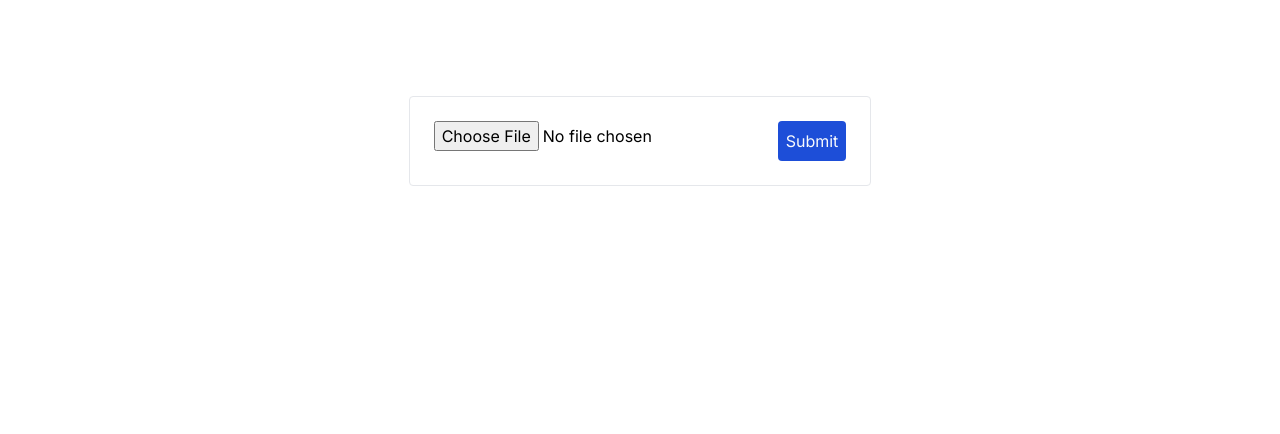
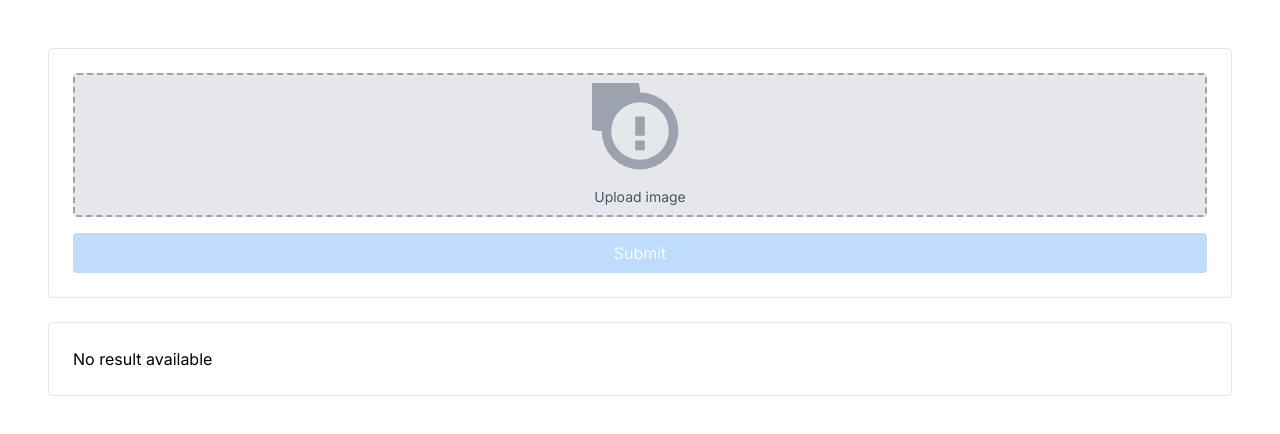
Before and after one commit to ashsajal1/nextjs-image-classification, a Next.js app: page / in a window 1280 px wide. Shown: the top 434 px of the page. Built offline with nearby package versions, Linux system fonts and the light colour scheme.

Commit message:
Show preview of image and added loading & error state

```diff
--- a/src/app/api/route.ts
+++ b/src/app/api/route.ts
@@ -4,7 +4,7 @@ export async function POST(req: NextRequest) {
   async function query(image: File) {
     const response = await fetch(process.env.HUGGING_FACE_MODEL as string, {
       headers: {
-        'Authorization': process.env.HUGGING_FACE_KEY as string,
+        Authorization: process.env.HUGGING_FACE_KEY as string,
       },
       method: "POST",
       body: image,
@@ -21,28 +21,31 @@ export async function POST(req: NextRequest) {
     // console.log(image?.name);
 
     if (!image) {
-      console.log("no image found")
+      console.log("no image found");
       return NextResponse.json(
-        { error: "Image is required." },
+        {
+          ok: false,
+          error: "Image is required.",
+        },
         { status: 400 }
       );
     }
 
     const result = await query(image as File);
 
-    console.log(result)
+    // console.log(result);
 
     return NextResponse.json({
       ok: true,
       result,
     });
-
   } catch (error) {
-    console.log("first")
+    console.log("first");
     return NextResponse.json(
       {
+        ok: false,
         error,
-        message:"Error occured"
+        // message: "Error occured",
       },
       { status: 400 }
     );
--- a/src/app/page.tsx
+++ b/src/app/page.tsx
@@ -3,6 +3,9 @@ import { useState } from "react";
 
 export default function Home() {
   const [selectedFile, setSelectedFile] = useState<File | null>(null);
+  const [result, setResult] = useState<any>(null);
+  const [loading, setLoading] = useState<boolean>(false);
+  const [error, setError] = useState<any>(null);
 
   const handleFileChange = (event: React.ChangeEvent<HTMLInputElement>) => {
     const file = event.target.files && event.target.files[0];
@@ -11,9 +14,10 @@ export default function Home() {
 
   const handleSubmit = async (event: React.FormEvent) => {
     event.preventDefault();
+    setLoading(true)
 
     if (selectedFile) {
-      console.log(selectedFile);
+      // console.log(selectedFile);
 
       try {
         const formData = new FormData();
@@ -25,24 +29,87 @@ export default function Home() {
         });
 
         if (response.ok) {
-          console.log("Photo uploaded successfully");
+          const data = await response.json();
+          setLoading(false)
+          setResult(data.result)
+          // console.log(data.result)
+          // console.log("Photo uploaded successfully");
         } else {
-          console.log("Failed to upload photo");
+          // console.log("Failed to upload photo");
+          setError("Failed to upload photo")
         }
       } catch (error) {
-        console.log("An error occurred:", error);
+        // console.log("An error occurred:", error);
+        setError("An error occurred.")
       }
     }
   };
 
   return (
-    <main className="flex min-h-screen flex-col items-center justify-between p-24">
-      <form action="" className="flex border p-6 rounded">
-        <input onChange={handleFileChange} type="file" placeholder="Upload jpg file" />
-        <button onClick={handleSubmit} className="rounded p-2 bg-blue-700 text-slate-50" type="submit">
+    <main className="flex flex-col items-center justify-between p-4 md:p-12 gap-6">
+      <form className="flex flex-col border p-6 rounded w-full">
+        <label className="relative flex flex-col items-center justify-center bg-gray-200 border-dashed border-2 border-gray-400 rounded p-2 cursor-pointer">
+          <input
+            onChange={handleFileChange}
+            type="file"
+            className="hidden"
+            accept=".jpg,.jpeg,.png" // Specify accepted file types if necessary
+          />
+          {selectedFile ? (
+            <img
+              src={URL.createObjectURL(selectedFile)}
+              alt="Uploaded Image"
+              className="object-cover h-full w-full md:h-[300px]"
+            />
+          ) : (
+            <svg
+              xmlns="http://www.w3.org/2000/svg"
+              className="h-24 w-24 text-gray-400"
+              viewBox="0 0 20 20"
+              fill="currentColor"
+            >
+              <path
+                fillRule="evenodd"
+                d="M10 2A8 8 0 102 10a8 8 0 0016 0A8 8 0 0010 2zm0 14a6 6 0 100-12 6 6 0 000 12zm1-9H9v4h2V7zm0 5H9v2h2v-2z"
+                clipRule="evenodd"
+              />
+            </svg>
+          )}
+          <span className="mt-2 text-sm text-gray-600">
+            {selectedFile ? "Change" : "Upload"} image
+          </span>
+        </label>
+
+        <button
+          onClick={handleSubmit}
+          className="mt-4 rounded p-2 bg-blue-700 hover:bg-blue-800 text-slate-50 disabled:bg-blue-200"
+          type="submit"
+          disabled={!selectedFile || loading}
+        >
           Submit
         </button>
       </form>
+
+      {loading ? (
+        <div className="border rounded w-full p-6 animate-pulse">Loading</div>
+      ) : (
+        <div className="border rounded w-full p-6">
+          {result ? (
+            result.map((r: any) => (
+              <p>{r.label} | {r.score}</p>
+            ))
+          ) : (
+            <p>No result available</p>
+          )}
+        </div>
+      )}
+
+      {error && (
+        <div className="w-full p-6 rounded bg-red-50 text-red-600">
+          {error}
+        </div>
+      )}
+
     </main>
   );
 }
```
